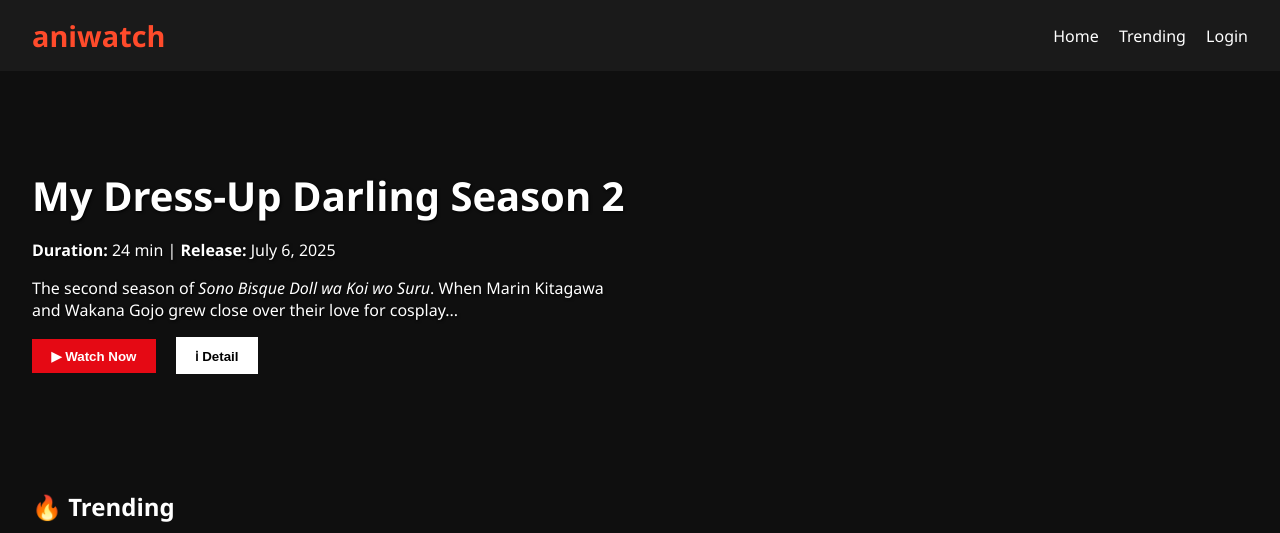
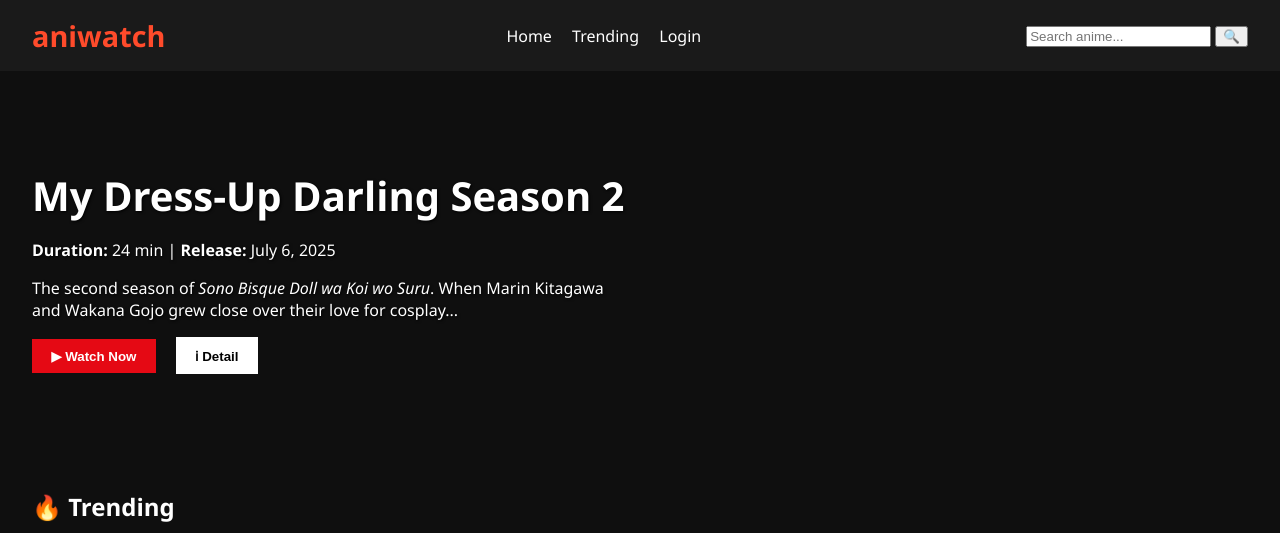
Before and after one commit to kei-satsu/hanimemm, a plain HTML site: page index.html in a window 1280 px wide. Shown: the top 533 px of the page. Drawn offline with Linux system fonts and the light colour scheme.

Commit message:
Update index.html

```diff
--- a/index.html
+++ b/index.html
@@ -14,6 +14,10 @@
       <a href="#">Trending</a>
       <a href="#">Login</a>
     </nav>
+<div class="search-box">
+    <input type="text" placeholder="Search anime..." />
+    <button>🔍</button>
+  </div>
   </header>
 
   <section class="hero">
```
